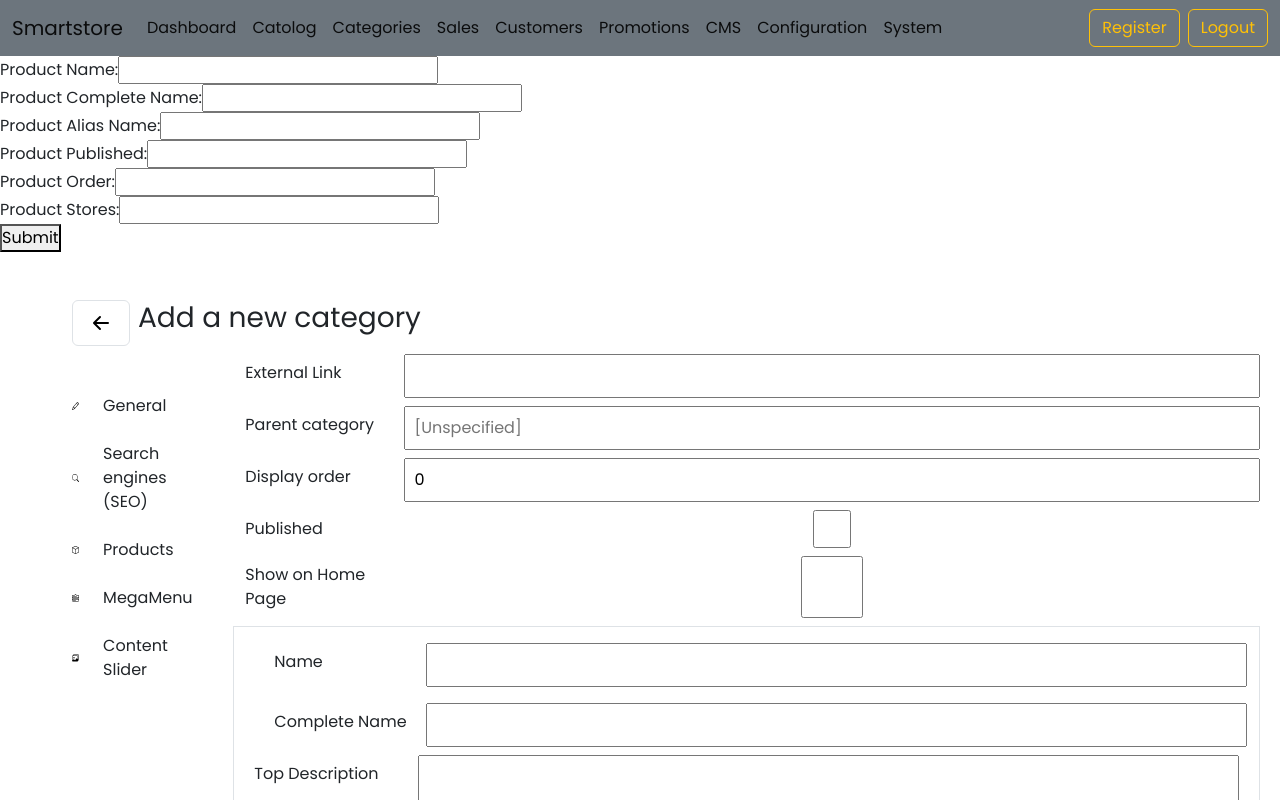
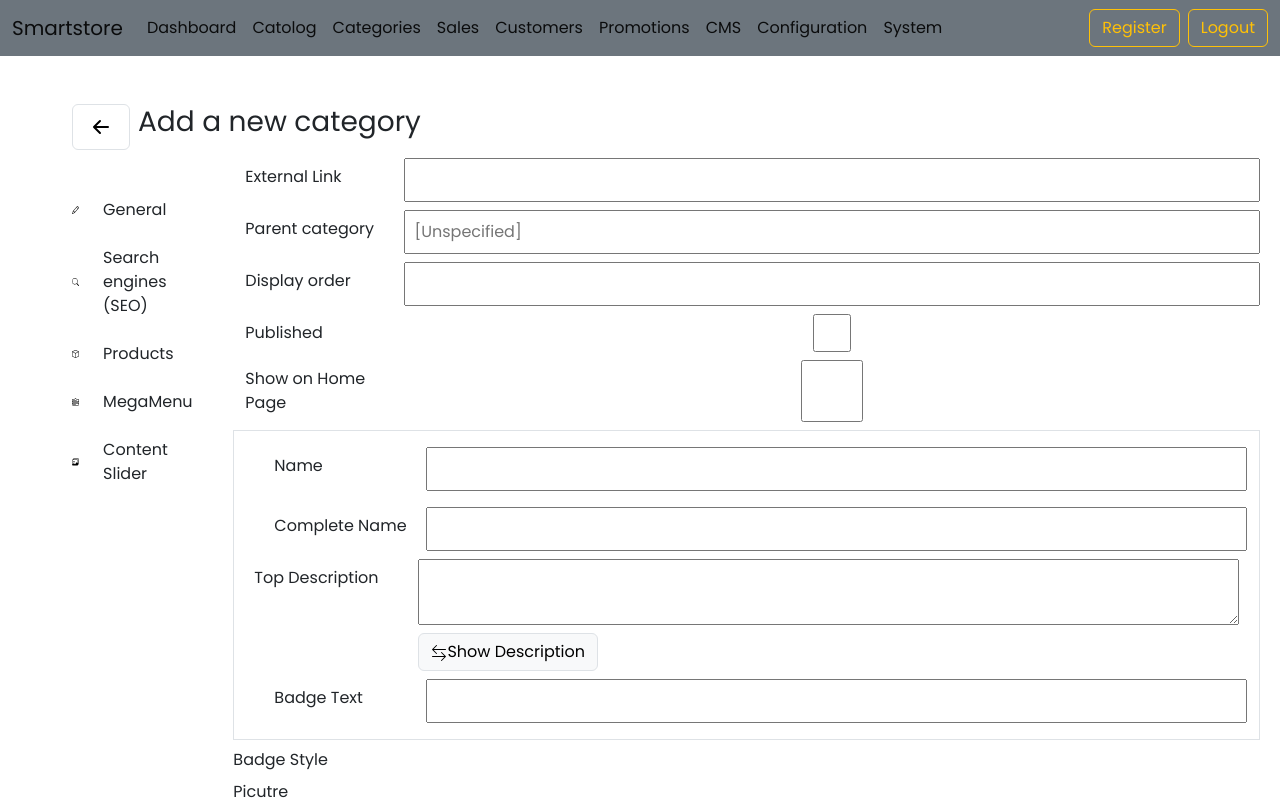
Before and after one commit to pradip8928/Giftana, a React (Vite) app in the folder Client/: page /addProduct in a window 1280 px wide. Shown: the top 800 px of the page. Built offline with nearby package versions, Linux system fonts and the light colour scheme; a web font is replaced by a local one.

Commit message:
adding category

```diff
--- a/Client/src/App.jsx
+++ b/Client/src/App.jsx
@@ -194,12 +194,8 @@ function App() {
           exact
           element={
             <>
-              {/* <<<<<<< HEAD */}
-              <AddCategory />
-              {/* ======= */}
-              {/* <AddCategory/> */}
+              {/* <AddCategory /> */}
               <NewCategory />
-              {/* >>>>>>> 68782268e01a85e696b33233dbe67663b08cbed2 */}
             </>
           }
         />
@@ -233,7 +229,7 @@ function App() {
           }
         />
         <Route
-          // <<<<<<< HEAD
+
           path="/manage_products"
           exact
           element={
--- a/Client/src/Components/ItemList.jsx
+++ b/Client/src/Components/ItemList.jsx
@@ -3,60 +3,22 @@ import axios from "axios";
 import Checkbox from "./forms/formComponents/Checkbox";
 import InputField from "./forms/formComponents/InputField";
 import checkIcon from "/src/assets/icons/check.svg";
-// import { AiOutlineEdit } from "react-icons/ai";
+import { AiOutlineEdit } from "react-icons/ai";
 import UpdateForm from "./pages/UpdateForm";
-// <<<<<<< HEAD
-// import axios from "axios";
-// import mongoose from "mongoose";
-// =======
 import mongoose from "mongoose";
-// >>>>>>> 68782268e01a85e696b33233dbe67663b08cbed2
 import { Button, Modal, ModalHeader, ModalBody, ModalFooter } from "reactstrap";
 import Error from "./pages/Error"
 import SuccessMessage from "./pages/Success";
 import Loading from "./pages/Loading";
 
 export default function ItemList(props) {
-// <<<<<<< HEAD
-// <<<<<<< HEAD
-    return (
-        <table className="table border-top">
-            <thead>
-                <tr className="">
 
-                    <th scope="col"><InputField type="checkbox" /></th>
-                    <th scope="col">Name</th>
-                    <th scope="col">Complete Name</th>
-                    <th scope="col">Alias</th>
-                    <th scope="col">Published</th>
-                    <th scope="col">Display Order</th>
-                    <th scope="col">Limited to stores</th>
-                </tr>
-            </thead>
-            <tbody className="h-100 overflow-y-auto">
-                {props.categories.map((category, index) => {
-                    return <tr key={index}>
-                        <td scope="row"><InputField type="checkbox" /></td>
-                        <td>{category.name}</td>
-                        <td>{category.cname}</td>
-                        <td>{category.alias}</td>
-                        <td>{category.published ? <img src={checkIcon} alt="Yes" /> : "-"}</td>
-                        <td>{category.order}</td>
-                        <td>{category.stores? category.stores: "-"}</td>
-                    </tr>
-                })}
-            </tbody>
-        </table>
-    );
-// =======
   const [modal, setModal] = useState(false);
-// >>>>>>> e08c6f586a0d50249fd0f23377a4dbef0792feca
-// =======
   const [message, setMessage] = useState(null);
   const [loading, setLoading] = useState(false);
   const [error, setError] = useState("");
 
-// >>>>>>> 22d40da7c8d00e7fa92d6614161151d5854b0c26
+
 
   // const [modal, setModal] = useState(false);
   const [productId, setProductId] = useState("");
@@ -68,20 +30,17 @@ export default function ItemList(props) {
   const [productStores, setProductStores] = useState("");
 
   const toggle = () => {
-    // window.alert("product name is", name);
     setModal(!modal);
   };
 
   const updateForm = (product) => {
     setProductId(product._id);
-    // window.alert(name);
     setProductName(product.productName);
     setProductCompleteName(product.productCompleteName);
     setProductAliasName(product.productAliasName);
     setProductPublished(product.productPublished);
     setProductOrder(product.productOrder);
     setProductStores(product.productStores);
-
     setModal(!modal);
   };
 
@@ -92,7 +51,6 @@ export default function ItemList(props) {
 
   useEffect(() => {
     // Call the getData function when the component unmounts
-
     props.getData(selectedItems);
   }, [selectedItems]);
 
@@ -106,51 +64,37 @@ export default function ItemList(props) {
     } else {
       setSelectedItems(selectedItems.filter((id) => id !== value));
     }
-
     props.getData(selectedItems);
   };
 
-  const handleSubmit = (req, res) => {
-    console.log("click");
-    console.log(selectedItems);
+  // const handleSubmit = (req, res) => {
+  //   console.log("click");
+  //   console.log(selectedItems);
 
-    const objectIds = selectedItems.map((id) => mongoose.Types.ObjectId(id));
-    console.log(objectIds);
+  //   const objectIds = selectedItems.map((id) => mongoose.Types.ObjectId(id));
+  //   console.log(objectIds);
 
-    const config = {
-      headers: { "Content-Type": "application/json" },
-    };
+  //   const config = {
+  //     headers: { "Content-Type": "application/json" },
+  //   };
 
-    axios
-      .delete(
-        `http://localhost:3000/catalog/catagory/products/deleteMultipleProducts`,
-        {
-          data: objectIds,
-        },
-        config
-      )
-      .then((result) => {
-        console.log(`deleted items successfully ${result}`);
+  //   axios
+  //     .delete(
+  //       `http://localhost:3000/catalog/catagory/products/deleteMultipleProducts`,
+  //       {
+  //         data: objectIds,
+  //       },
+  //       config
+  //     )
+  //     .then((result) => {
+  //       console.log(`deleted items successfully ${result}`);
 
-      })
-      .catch((err) => {
-        console.error(`Error retrieving items: ${err.message}`);
-      });
-  };
+  //     })
+  //     .catch((err) => {
+  //       console.error(`Error retrieving items: ${err.message}`);
+  //     });
+  // };
 
-  // const handleSubmit = () => {
-  //     console.log("click");
-  //     console.log(selectedItems);
-  //     const config = {
-  //       headers: { "Content-Type": "application/json" },
-  //     };
-  //     // http://localhost:3000
-  //     axios
-  //       .delete(`http://localhost:3000/catalog/catagory/products/deleteMultipleProducts?productIds=${JSON.stringify(selectedItems)}`, config)
-  //       .then((result) => {
-  //         console.log(`deleted items successfully ${result}`);
-  //       });
-  //   };
 
   // UPDATING THE PRODUCT
 
@@ -187,19 +131,6 @@ export default function ItemList(props) {
       );
 
       const data = await res.json();
-
-      // if (data.success === true) {
-      //   setError(data.message);
-      //   // window.alert("updated successfully");
-      //   setModal(!toggle);
-      // } else {
-      //   setMessage("please refresh it and try again");
-      //   // window.alert("please refresh it and try again");
-      // }
-
-
-
-
       if (data.success === false) {
         setError(data.message);
       } else {
@@ -222,7 +153,7 @@ export default function ItemList(props) {
       {loading && <Loading />}
 
 
-      <button onClick={handleSubmit}>Delete the Product </button>
+      {/* <button onClick={handleSubmit}>Delete the Product </button> */}
       <table className="table border-top">
         <thead>
           <tr className="">
--- a/Client/src/Components/forms/NewCategory.jsx
+++ b/Client/src/Components/forms/NewCategory.jsx
@@ -1,4 +1,4 @@
-import React from 'react';
+import React,{useState,useEffect}  from 'react';
 import InputField from './formComponents/InputField';
 import Checkbox from './formComponents/Checkbox';
 import Button from './formComponents/Button';
@@ -7,21 +7,108 @@ import PhotoUpload from './formComponents/PhotoUpload';
 
 import reverseIcon from '/src/assets/icons/reverse.svg';
 import thunderIcon from '/src/assets/icons/thunder.svg';
+import Error from "../pages/Error"
+import Loading from "../pages/Loading";
+import SuccessMessage from "../pages/Success";
 
   function NewProduct(props) {
+
+
+    const [message, setMessage] = useState(null);
+    const [loading, setLoading] = useState(false);
+    const [error, setError] = useState("");
+    const [addCategory, setCategory] = useState({
+      productName: "",
+      productCompleteName: "",
+      productAliasName: "",
+      productPublished: false,
+      productOrder:"",
+      productStores:"",
+
+      productParentCategory:"",
+      productExternalLink:"",
+      productDesc:"",
+      productBadgeText:"",
+      productBadgeStyle:"",
+      showOnHomePage:false,
+      pageSizeOptions:""
+    });
+
+
+      let name, value;
+    const handleInputs = (e) => {
+      name = e.target.name;
+      value = e.target.value;
+      setCategory({ ...addCategory, [name]: value });
+      console.log(
+        addCategory
+      );
+    };
+
+    const handleCheckbox = (e) => {
+      const { name, checked } = e.target;
+      setCategory({ ...addCategory, [name]: checked });
+    };
+
+
+
+    const postData = async (e) => {
+      console.log(addCategory);
+
+
+      e.preventDefault();
+      const { productName, productCompleteName, productAliasName,productPublished,productOrder,productStores,productParentCategory ,productExternalLink,productDesc,productBadgeText,productBadgeStyle,showOnHomePage,pageSizeOptions} = addCategory;
+
+      if (!productName || !productCompleteName || !productAliasName || !productPublished || !productOrder ) {
+        setError("Please Fill the  all fields ");
+      } else {
+        setError("");
+
+        try {
+          const res = await fetch("http://localhost:3000/catalog/catagory/createProduct", {
+            method: "post",
+            headers: {
+              "Content-Type": "application/json",
+            },
+            body: JSON.stringify({productName, productCompleteName, productAliasName,productPublished,productOrder,productStores,productParentCategory ,productExternalLink,productDesc,productBadgeText,productBadgeStyle,showOnHomePage,pageSizeOptions}),
+          });
+
+          const data = await res.json();
+          console.log("frontend data is", data);
+
+
+
+          if (data.success === false) {
+            setError(data.message);
+          } else {
+            setMessage("Product Added in the category Successfully");
+          }
+        } catch (error) {
+          setError(error.response.data.message);
+        }
+      }
+    };
+
+
+
     return (
-    <form className="form" method="POST" action={props.postTo}>
-      <InputField type="text" label="External Link" />
-      <InputField type="text" label="Parent category" placeholder="[Unspecified]" />
-      <InputField type="text" label="Display order" value="0" />
-      <InputField type="checkbox" label="Published" />
-      <InputField type="checkbox" label="Show on Home Page" />
+
+      <>
+          {error && <Error errMessage={error}> {error}</Error>}
+        {message && <SuccessMessage varient="danger" successMessage={message}> {message}</SuccessMessage>}
+        {loading && <Loading />}
+      <form className="form" method="POST" action={props.postTo} onSubmit={postData} >
+        <InputField type="text" name="productExternalLink" label="External Link" data={handleInputs} value={addCategory.productExternalLink} />
+        <InputField type="text" name="productParentCategory" data={handleInputs} value={addCategory.productParentCategory} label="Parent category" placeholder="[Unspecified]" />
+        <InputField type="text" name="productOrder" label="Display order" data={handleInputs} value={addCategory.productOrder} />
+        <InputField type="checkbox" label="Published" name="productPublished" data={handleCheckbox}  checked={addCategory.productPublished}/>
+        <InputField type="checkbox" name="showOnHomePage" label="Show on Home Page" data={handleCheckbox}  checked={addCategory.showOnHomePage} />
         <div className="border m-2 p-2 row">
-        <InputField type="text" label="Name" />
-        <InputField type="text" label="Complete Name" />
+          <InputField type="text" label="Name" name="productName" data={handleInputs} value={addCategory.productName} />
+          <InputField type="text" name="productCompleteName" label="Complete Name" data={handleInputs} value={addCategory.productCompleteName}/>
           <div className="mb-2 form-group">
             <label htmlFor="textarea" class="col-form-label col-sm-2">Top Description</label>
-          <textarea className=" p-2 col-form-control col-sm-10" name="textarea" rows="2"></textarea>
+            <textarea className=" p-2 col-form-control col-sm-10"  name="productDesc"  onChange={handleInputs} value={addCategory.productDesc} rows="2"></textarea>
           </div>
           <div className="row">
             <div className="col-md-2"></div>
@@ -29,25 +116,38 @@ function NewProduct(props) {
               <Button type="" name="Show Description" icon={reverseIcon} />
             </div>
           </div>
-        <InputField type="text" label="Badge Text" />
+          <InputField type="text" label="Badge Text" name="productBadgeText" data={handleInputs} value={addCategory.productBadgeText} />
         </div>
         <Dropdown label="Badge Style" options={["Secondary", "Primary", "Warning", "Danger", "Success", "Info", "Light", "Dark"]} />
         <PhotoUpload label="Picutre" />
         <hr className="" />
         <Dropdown label="Default view mode" options={["Grid", "List"]} />
         <Dropdown label="Allow customers to select page size" options={["Yes", "No"]} />
-      <InputField type="text" label="Page size options (comma separated)" />
+        <InputField type="text" label="Page size options (comma separated)" name="pageSizeOptions" data={handleInputs} value={addCategory.pageSizeOptions} />
         <hr className="" />
-      <InputField type="text" label="Alias" />
+        <InputField type="text" label="Alias" data={handleInputs} value={addCategory.productAliasName} name="productAliasName" />
         <Dropdown label="Category template" options={["Products in Grid or Lines"]}/>
         <Dropdown label="Discounts" options={["Searching..."]}/>
         <Dropdown label="Limited to stores" options={["Smartstore 5 Backend Demo Shop", "Smartstore 5 Backend Demo Shop 2"]}>
           <Button type="" icon={thunderIcon} name="Transfer this store configuration to children" />
         </Dropdown>
-      <Dropdown label="Limited to customer roles" options={["Searching..."]}>
+        <Dropdown label="Limited to customer roles"  data={handleInputs} value={addCategory.productStores}  name="productStores" options={["Searching..."]}>
           <Button type="" icon={thunderIcon} name="Transfer this ACL configuration to children" />
         </Dropdown>
+        <div className="row">
+                          <button
+                              className="btn btn-warning m-1 col font-weight-bold"
+                              type="submit"
+
+                          >
+                              Save
+                          </button>
+                          <button type="" className="btn btn-light active m-1 col font-weight-bold">
+                              Save and Continue Edit
+                          </button>
+                      </div>
       </form>
+      </>
     )
   }
 
--- a/Client/src/Components/pages/AddNewCategory.jsx
+++ b/Client/src/Components/pages/AddNewCategory.jsx
@@ -3,6 +3,7 @@ import NewCategory from '../forms/NewCategory';
 import Sidebar from '/src/Components/Sidebar';
 
 export default function AdminLogin() {
+
     return (
         <div className="container-fluid">
             <div className="m-5 mb-0 row">
@@ -16,18 +17,7 @@ export default function AdminLogin() {
                     <Sidebar buttons={[{ name: "General", icon: "src/assets/icons/general.svg" }, { name: "Search engines (SEO)", icon: "src/assets/icons/search.svg" }, { name: "Products", icon: "src/assets/icons/box.svg" }, { name: "MegaMenu", icon: "src/assets/icons/menu-down.svg" }, { name: "Content Slider", icon: "src/assets/icons/photos.svg" }]} />
                 </div>
                 <div className="col-md-10 row-sm">
-                    <NewCategory postTo="/" />
-                    <div className="row">
-                        <button
-                            className="btn btn-warning m-1 col font-weight-bold"
-                            type="submit"
-                        >
-                            Save
-                        </button>
-                        <button type="" className="btn btn-light active m-1 col font-weight-bold">
-                            Save and Continue Edit
-                        </button>
-                    </div>
+                    <NewCategory   />
                 </div>
             </div>
         </div>
```
Also changed, not shown: Client/src/Components/css/Manage_Product.css (+9 -17 lines), 1 other file (tests, documents, lock files or other folders). Lines whose indentation alone changed are shown as unchanged.
